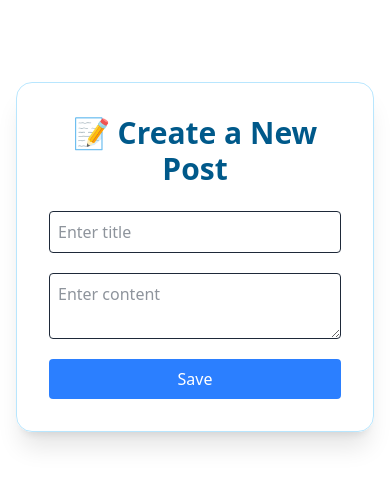
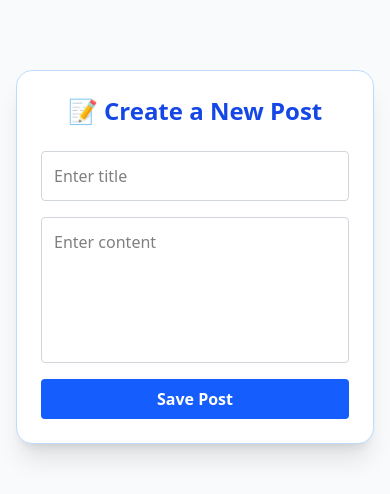
Before and after one commit to Aghil067/echoverse, a Next.js app in the folder frontend/: page /create in a window 390 px wide. Shown: the part 165-659 px from the top of the page. Built offline with nearby package versions, Linux system fonts and the light colour scheme; no server answers.

Commit message:
responsive design

```diff
--- a/frontend/app/create/page.js
+++ b/frontend/app/create/page.js
@@ -38,26 +38,33 @@ const CreatePostPage = () => {
   };
 
   return (
-    <div className="min-h-screen bg-white px-4 py-12 flex justify-center items-center">
-      <div className="w-full max-w-2xl bg-white/60 backdrop-blur-xl border border-sky-200 shadow-xl text-gray-800 rounded-2xl p-8">
-        <h2 className="text-3xl font-bold text-center mb-6 text-sky-800">📝 Create a New Post</h2>
-        <div className="flex flex-col gap-5">
+    <div className="min-h-screen bg-gray-50 px-4 py-12 flex justify-center items-center">
+      <div className="w-full max-w-xl bg-white shadow-xl rounded-2xl p-6 sm:p-10 border border-blue-200">
+        <h2 className="text-2xl sm:text-3xl font-bold text-center mb-6 text-blue-700">📝 Create a New Post</h2>
+
+        <div className="flex flex-col gap-4">
           <input
             type="text"
             id="title"
             value={form.title}
             onChange={handleChange}
             placeholder="Enter title"
-            className="border p-2 rounded"
+            className="border border-gray-300 p-3 rounded focus:outline-none focus:ring-2 focus:ring-blue-400"
           />
           <textarea
             id="content"
             value={form.content}
             onChange={handleChange}
             placeholder="Enter content"
-            className="border p-2 rounded"
+            rows={5}
+            className="border border-gray-300 p-3 rounded resize-none focus:outline-none focus:ring-2 focus:ring-blue-400"
           />
-          <button onClick={handleSubmit} className="bg-blue-500 text-white px-4 py-2 rounded">Save</button>
+          <button
+            onClick={handleSubmit}
+            className="bg-blue-600 text-white font-semibold py-2 px-4 rounded hover:bg-blue-700 transition"
+          >
+            Save Post
+          </button>
         </div>
       </div>
     </div>
--- a/frontend/app/message/[id]/page.js
+++ b/frontend/app/message/[id]/page.js
@@ -34,20 +34,26 @@ export default function PostDetailPage() {
   if (!post) return <p className="p-10">Loading...</p>;
 
   return (
-    <div className="min-h-screen bg-gray-100 p-8 pt-20">
-      <div className="bg-white p-6 rounded shadow max-w-3xl mx-auto">
-        <h2 className="text-xl font-bold">{post.title}</h2>
-        <p className="text-sm text-gray-500">by {post.username} • {new Date(post.createdAt).toLocaleString()}</p>
-        <p className="mt-4 text-gray-800">{post.content}</p>
+    <div className="min-h-screen bg-gray-100 px-4 sm:px-6 lg:px-8 pt-20">
+      <div className="bg-white p-6 sm:p-8 rounded shadow max-w-3xl w-full mx-auto">
+        <h2 className="text-2xl sm:text-3xl font-bold">{post.title}</h2>
+        <p className="text-sm text-gray-500 mt-1">
+          by <span className="font-medium">{post.username || 'Anonymous'}</span> •{' '}
+          {new Date(post.createdAt).toLocaleString()}
+        </p>
+
+        <p className="mt-4 text-gray-800 text-base sm:text-lg">{post.content}</p>
 
         <hr className="my-6" />
 
         <h3 className="text-lg font-semibold mb-2">Replies:</h3>
-        <div className="space-y-2">
+        <div className="space-y-3">
           {post.replies.length > 0 ? (
             post.replies.map((reply, idx) => (
-              <div key={idx} className="bg-gray-100 p-2 rounded">
-                <p className="text-sm"><strong>{reply.username}:</strong> {reply.text}</p>
+              <div key={idx} className="bg-gray-100 px-3 py-2 rounded-md">
+                <p className="text-sm">
+                  <strong>{reply.username}:</strong> {reply.text}
+                </p>
               </div>
             ))
           ) : (
@@ -55,17 +61,17 @@ export default function PostDetailPage() {
           )}
         </div>
 
-        <div className="mt-6 flex gap-2">
+        <div className="mt-6 flex flex-col sm:flex-row gap-3 sm:gap-2">
           <input
             type="text"
             placeholder="Write a reply..."
             value={reply}
             onChange={(e) => setReply(e.target.value)}
-            className="flex-1 px-4 py-2 border rounded"
+            className="flex-1 px-4 py-2 border border-gray-300 rounded focus:outline-none focus:ring-2 focus:ring-blue-400"
           />
           <button
             onClick={handleReply}
-            className="bg-blue-600 text-white px-4 py-2 rounded"
+            className="bg-blue-600 text-white px-5 py-2 rounded hover:bg-blue-700 transition"
           >
             Reply
           </button>
```
